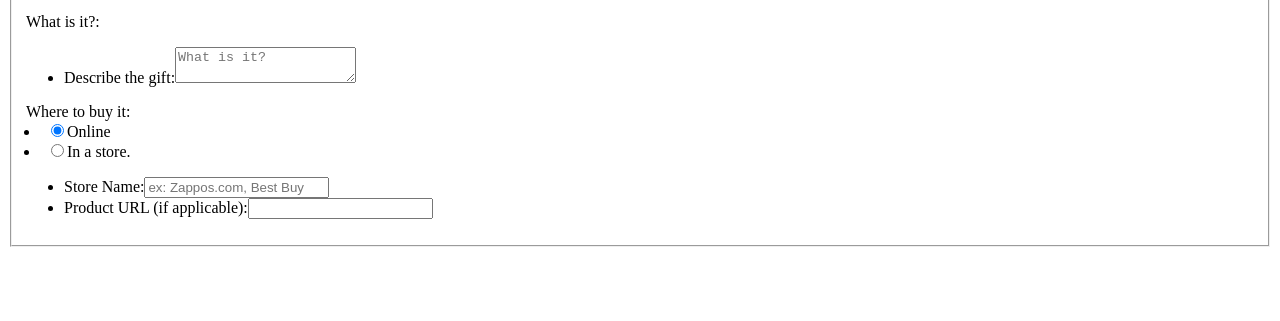
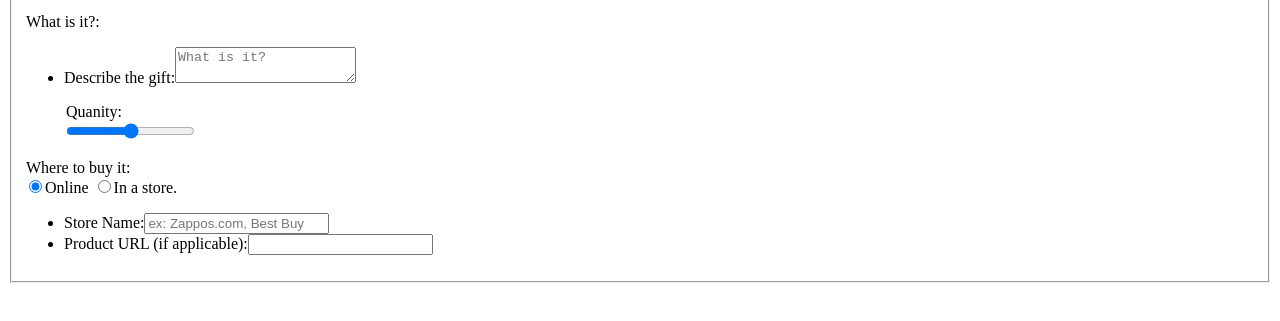
Before and after one commit to lamccool/vfw-project1, a plain HTML site: page additem.html in a window 1280 px wide. Shown: the part 125-446 px from the top of the page. Drawn offline with Linux system fonts and the light colour scheme.

Commit message:
added the range option to describe the quantity of gifts

```diff
--- a/additem.html
+++ b/additem.html
@@ -39,9 +39,13 @@ VFW 1201 -->
 				<ul>
 					<li><label for="comments"> Describe the gift:</label><textarea id="comments" placeholder="What is it?"></textarea></li>
 				</ul>
+				<ul>
+				<legend>Quanity:</legend>
+				<input type="range" name="ammount" min="1" max="100" />
+				</ul>
 			    	<legend>Where to buy it:</legend>
-					<li><input type="radio" checked value="Online" id="online" name="location" /><label for="online">Online</label></li>
-					<li><input type="radio" value="In a store." id="store" name="location" /><label for="store">In a store.</label></li>
+					<input type="radio" checked value="Online" id="online" name="location" /><label for="online">Online</label></li>
+					<input type="radio" value="In a store." id="store" name="location" /><label for="store">In a store.</label></li>
 				<ul>
 					<li><label for="store">Store Name:</label><input type="text" id="store" placeholder="ex: Zappos.com, Best Buy" /></li>
 					<li><label for="url">Product URL (if applicable):</label><input type="url" id="url" /></li>
```
